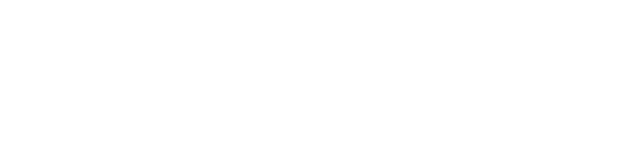
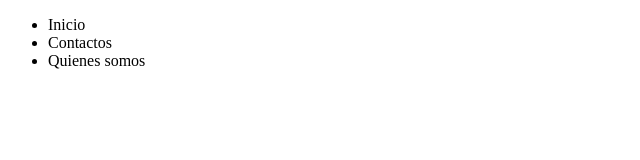
Before and after one commit to gon-b86/git_command_shift_punto, a plain HTML site: page index.html in a window 1280 px wide. Shown: the whole page, without its empty margins (0-640 px from the left). Drawn offline with Linux system fonts and the light colour scheme.

Commit message:
estructura html del index

```diff
--- a/index.html
+++ b/index.html
@@ -4,8 +4,20 @@
     <meta charset="UTF-8">
     <meta name="viewport" content="width=device-width, initial-scale=1.0">
     <title>Document</title>
+    <link rel="stylesheet" href="./css/style.css">
 </head>
+
 <body>
+
+    <header>
+        <nav>
+            <ul>
+                <li><a href=""></a>Inicio</li>
+                <li><a href=""></a>Contactos</li>
+                <li><a href=""></a>Quienes somos</li>
+            </ul>
+        </nav>
+    </header>
 
 </body>
 </html>
```
